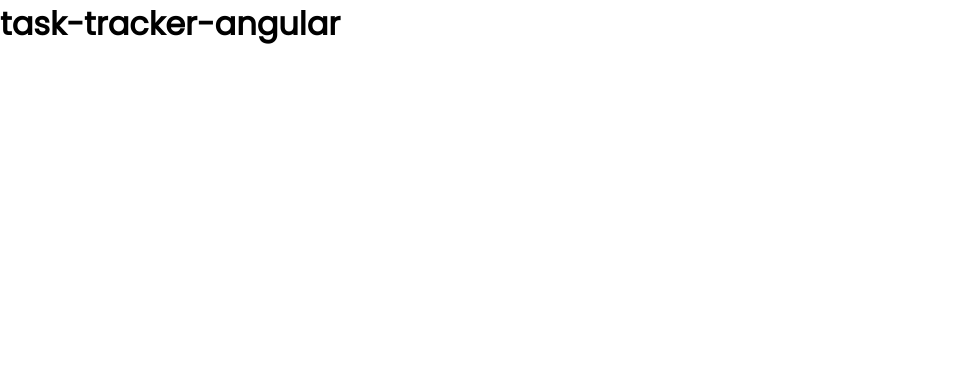
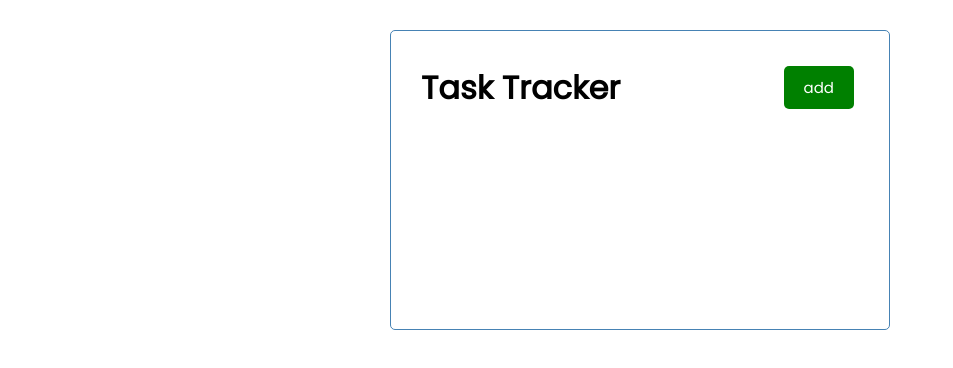
Before and after one commit to brunonasc74/task-tracker-angular, an Angular app: page / in a window 1280 px wide. Shown: the top 368 px of the page, without its empty margins (0-953 px from the left). Built offline with nearby package versions, Linux system fonts and the light colour scheme.

Commit message:
inputs and outputs created

```diff
--- a/src/app/app.component.html
+++ b/src/app/app.component.html
@@ -1 +1,3 @@
-<h1>{{ title }}</h1>
+<div class="container">
+  <app-header></app-header>
+</div>
--- a/src/app/app.component.ts
+++ b/src/app/app.component.ts
@@ -5,6 +5,4 @@
   templateUrl: './app.component.html',
   styleUrls: ['./app.component.css'],
 })
-export class AppComponent {
-  title: string = 'task-tracker-angular';
-}
+export class AppComponent {}
--- a/src/app/app.module.ts
+++ b/src/app/app.module.ts
@@ -4,11 +4,13 @@
 import { AppRoutingModule } from './app-routing.module';
 import { AppComponent } from './app.component';
 import { HeaderComponent } from './components/header/header.component';
+import { ButtonComponent } from './components/button/button.component';
 
 @NgModule({
   declarations: [
     AppComponent,
-    HeaderComponent
+    HeaderComponent,
+    ButtonComponent
   ],
   imports: [
     BrowserModule,
--- /dev/null
+++ b/src/app/components/button/button.component.html
@@ -0,0 +1,7 @@
+<button
+  [ngStyle]="{ 'background-color': color }"
+  class="btn"
+  (click)="onClick()"
+>
+  {{ text }}
+</button>
--- /dev/null
+++ b/src/app/components/button/button.component.ts
@@ -0,0 +1,16 @@
+import { Component, Input, Output, EventEmitter } from '@angular/core';
+
+@Component({
+  selector: 'app-button',
+  templateUrl: './button.component.html',
+  styleUrls: ['./button.component.css'],
+})
+export class ButtonComponent {
+  @Input() text: string;
+  @Input() color: string;
+  @Output() btnClick = new EventEmitter();
+
+  onClick() {
+    this.btnClick.emit();
+  }
+}
--- a/src/app/components/header/header.component.css
+++ b/src/app/components/header/header.component.css
@@ -0,0 +1,6 @@
+header {
+  display: flex;
+  justify-content: space-between;
+  align-items: center;
+  margin-bottom: 20px;
+}
--- a/src/app/components/header/header.component.html
+++ b/src/app/components/header/header.component.html
@@ -1 +1,8 @@
-<p>header works!</p>
+<header>
+  <h1>{{ title }}</h1>
+  <app-button
+    text="add"
+    color="green"
+    (btnClick)="toggleAddTask()"
+  ></app-button>
+</header>
--- a/src/app/components/header/header.component.ts
+++ b/src/app/components/header/header.component.ts
@@ -5,4 +5,10 @@
   templateUrl: './header.component.html',
   styleUrls: ['./header.component.css'],
 })
-export class HeaderComponent {}
+export class HeaderComponent {
+  title: string = 'Task Tracker';
+
+  toggleAddTask() {
+    alert('click');
+  }
+}
--- a/tsconfig.json
+++ b/tsconfig.json
@@ -2,6 +2,7 @@
 {
   "compileOnSave": false,
   "compilerOptions": {
+    "strictPropertyInitialization": false,
     "baseUrl": "./",
     "outDir": "./dist/out-tsc",
     "forceConsistentCasingInFileNames": true,
```
Also changed, not shown: src/app/components/button/button.component.css (added), 1 other file (tests, documents, lock files or other folders).
